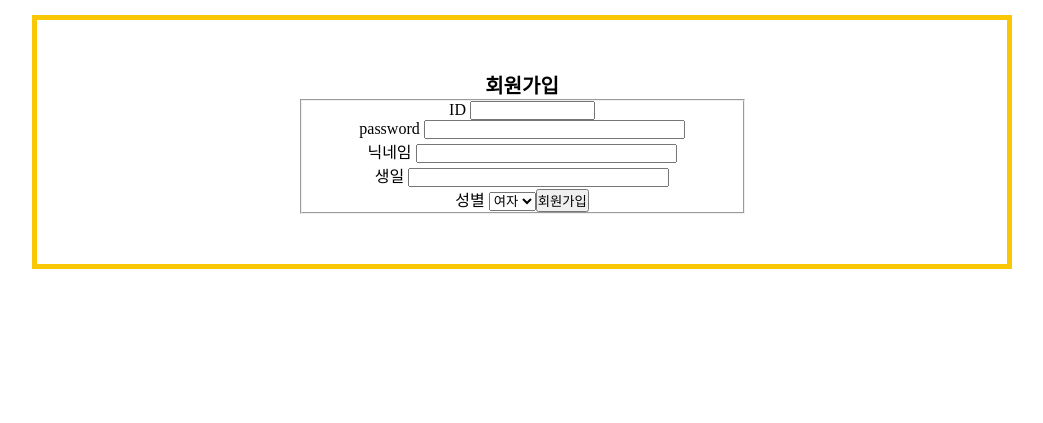
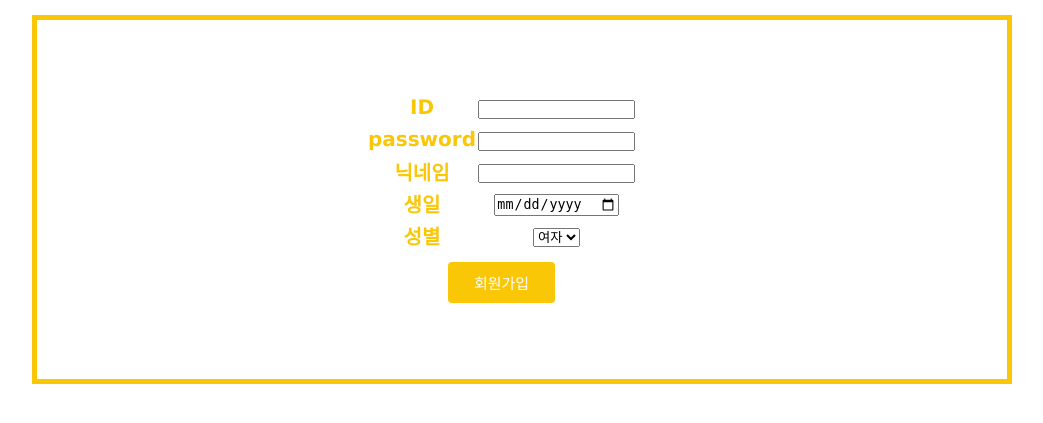
Before and after one commit to dahaelee/Tooneview, a PHP site: page /registration.php in a window 1280 px wide. Shown: the part 156-579 px from the top of the page, without its empty margins (133-1176 px from the left). Run offline with PHP 8.4, Linux system fonts and the light colour scheme.

Commit message:
1215 은아 수정

```diff
--- a/webtoon/home.php
+++ b/webtoon/home.php
@@ -10,11 +10,8 @@
     <div id="wrapper">
         <header id="main_header">
             <a href="home.php"><img src="logo.png" width="144" height="93"></a>
-
             <div id="mypage">
                 <?php
-
-
             if(!isset($_SESSION['user_id']) ) {
                 echo '<a href="registration.php">회원가입 </a><a href="login.html"> 로그인</a>';
             }
--- a/webtoon/registration-result.php
+++ b/webtoon/registration-result.php
@@ -38,8 +38,8 @@
     $stmt->execute();
 
         if ($stmt->affected_rows > 0) {
-        echo  "<p>회원가입이 완료되었습니다.</p>";
-        echo "id는 ".$userID." 입니다.".$sex."";
+        echo  "<p>회원가입이 완료되었습니다.</p><br>";
+        echo $nickname."님 환영합니다.";
     } else {
         echo "<p>An error has occurred.<br/>
               The item was not added.</p>";
--- a/webtoon/registration.php
+++ b/webtoon/registration.php
@@ -12,11 +12,61 @@
         <header id="main_header"><a href="home.php"><img src="logo.png" width = "162.75"height = "105"></a></header>
         <div id="container">
             <div id="login_content">
-                <form action="registration-result.php" method="post" name = "test" onSubmit = "register()" onReset = "reWrite()" >
-                    <table class="table table-responsive">
- <h1>회원가입</h1>
-  <form action="insert_book.php" method="post">
-  <fieldset>
+  <form class=login action="registration-result.php" method="post">
+      <table>
+          <tr width>
+              <td width="200" height="30">
+                  <label for="userID">ID</label>
+              </td>
+              <td>
+                  <input type="text" id="userID" name="userID" maxlength="17" size="17" />
+              </td>
+          </tr>
+          <tr>
+              <td height="30">
+                  <label for="password">password</label>
+              </td>
+              <td>
+                  <input type="password" id="password" name="password" maxlength="17" size="17" />
+              </td>
+          </tr>
+          <tr>
+              <td height="30">
+                  <label for="nickname">닉네임</label>
+              </td>
+              <td>
+                  <input type="text" id="nickname" name="nickname" maxlength="17" size="17" />
+              </td>
+          </tr>
+          <tr>
+              <td height="30">
+                  <label for="nickname">생일</label>
+              </td>
+              <td>
+                  <input type="date" id="birthday" name="birthday" maxlength="60" size="17" />
+              </td>
+          </tr>
+          <tr>
+              <td height="30">
+                  <label for="nickname">성별</label>
+              </td>
+              <td>
+                  <select name="sex" id="sex"  />
+                  <option value="여자">여자</option>
+                  <option value="남자">남자</option>
+              </td>
+          </tr>
+
+          <tr>
+              <th colspan=2>
+                  <p><button class=btn type="submit" >회원가입</button>
+                  </p>
+              </th>
+          </tr>
+
+
+      </table>
+<!--
     <p><label for="userID">ID</label>
     <input type="text" id="userID" name="userID" maxlength="13" size="13" /></p>
     <p><label for="password">password</label>
@@ -24,15 +74,15 @@
     <p><label for="nickname">닉네임</label>
     <input type="text" id="nickname" name="nickname" maxlength="60" size="30" /></p>
       <p><label for="nickname">생일</label>
-    <input type="text" id="birthday" name="birthday" maxlength="60" size="30" /></p>
+    <input type="date" id="birthday" name="birthday" maxlength="60" size="30" /></p>
       <p><label for="nickname">성별</label>
     <select name="sex" id="sex"  />
           <option value="여자">여자</option>
           <option value="남자">남자</option>
       </p>
-  </fieldset>
 
   <p><input type="submit" value="회원가입" /></p>
+-->
 
   </form>
     </table>
--- a/webtoon/search-result.php
+++ b/webtoon/search-result.php
@@ -91,7 +91,7 @@
             //select webtoon_id from webtoon_info where genre like '%일상%';
         }
             else if($searchType=='artist'){
-                $query = "select * from webtoon_info where artist like '%$searchWord%'";
+                $query = "select * from webtoon_info where artist like '$searchWord'";
             }
             $result=mysqli_query($db, $query);
             $row=mysqli_fetch_array($result);
--- a/webtoon/style.css
+++ b/webtoon/style.css
@@ -148,8 +148,9 @@ a:hover { color: black; text-decoration: none;}
     vertical-align: middle;
 }
 
-#login{
+.login{
     text-align: center;
+    width: 230px; margin: 20px;
     color:#fac706;
     font: bold 20px verdana, sans-serif
 }
@@ -175,7 +176,7 @@ a:hover { color: black; text-decoration: none;}
 
 #login_content{
     display:inline-block;
-    width:50%;
+    width:40%;
     height:90%;
 }
 
@@ -238,3 +239,15 @@ input{
     border-top:none;
     border-bottom:none;
 }
+.btn {/* 플롯 중요 - 플롯 요소는 문서상 부유(흐르지만)하지만 다음 요소에 영향을 미치게 된다. */
+    width: 40%; /* 부모 400px 영역 안의 100% 사용 */
+    text-align: center;
+    margin-top: 10px;
+    border: none;
+    background-color: #fac706;
+    color:white;
+    font-size:15px;
+    padding-top:10px;
+    padding-bottom:10px;
+    border-radius : 4px;
+}
```
Also changed, not shown: webtoon/genre.php (+20 -1 lines), webtoon/login.html (+27 -8 lines), webtoon/myPage.php (+17 -0 lines), webtoon/search.php (+11 -8 lines), webtoon/profile.png (added).
